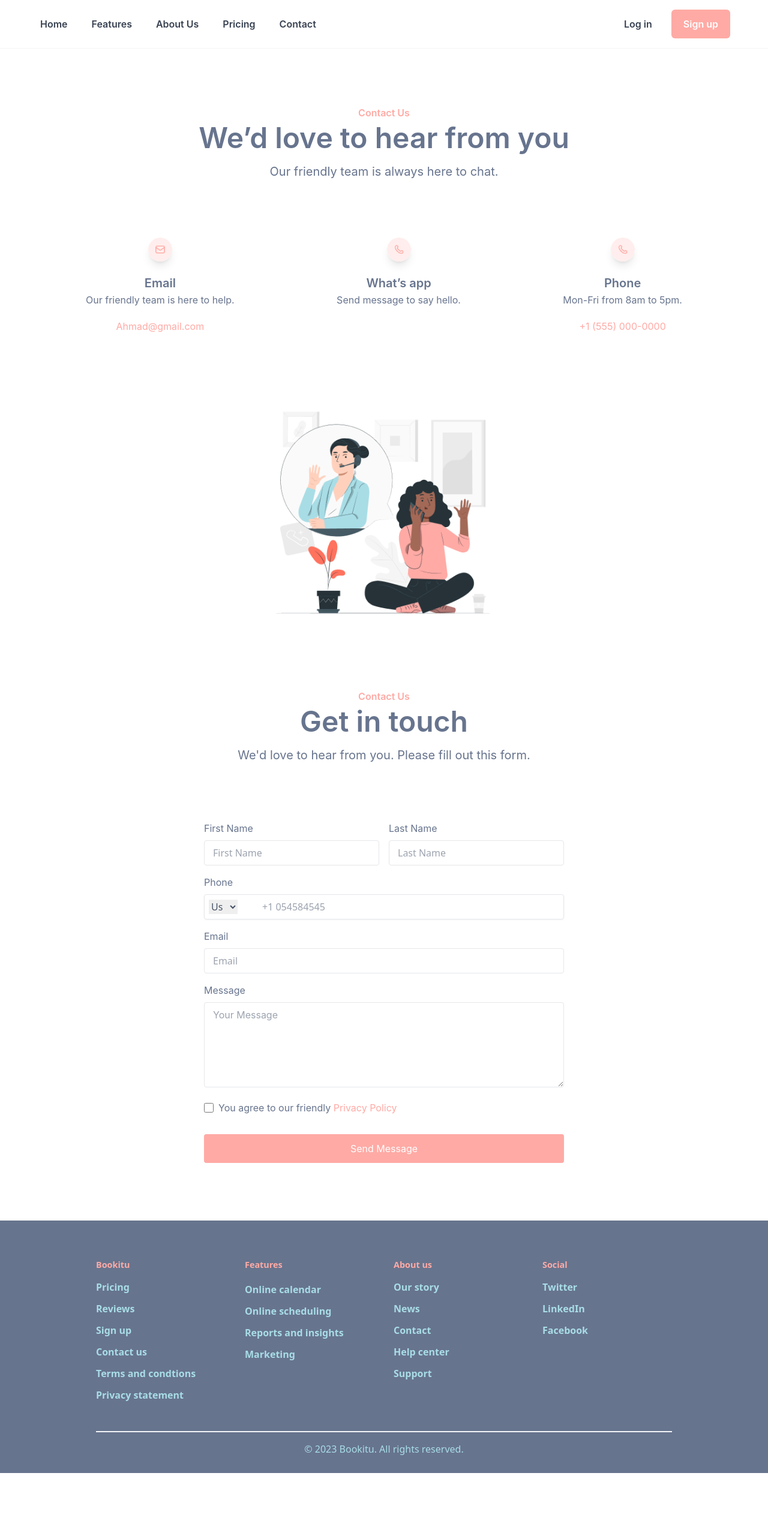
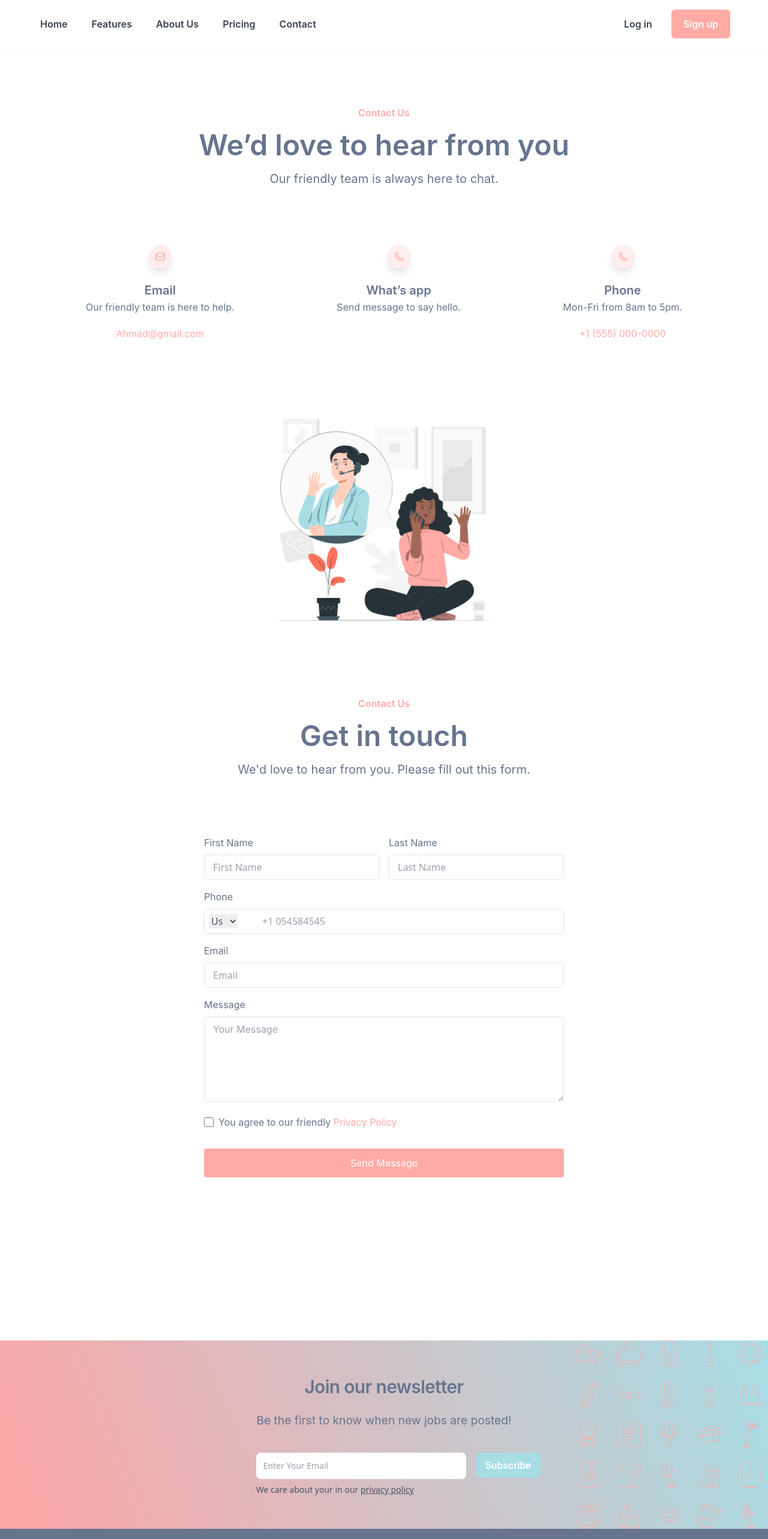
Before and after one commit to babulakterfsd/beautycutie, a Next.js app: page /contact in a window 1280 px wide. Shown: the top 2566 px of the page at 60% size. Before the commit the page ends 2456 px from the top, so only its background shows below. Built offline with nearby package versions, Linux system fonts and the light colour scheme.

Commit message:
slider fixed and navbar fixed

```diff
--- a/src/components/Contact.client.tsx
+++ b/src/components/Contact.client.tsx
@@ -4,6 +4,7 @@ import Phone from '../../public/assets/images/contactphone.png';
 import GetInTouch from '../../public/assets/images/getintouch.png';
 import Email from '../../public/assets/images/pricemailicon.png';
 import ContactForm from './ContactForm';
+import NewsletterFull from './NewsletterFull';
 
 const Contact = () => {
   return (
@@ -16,7 +17,7 @@ const Contact = () => {
                 <p className="text-sm leading-5 lg:text-base lg:leading-6 font-semibold font-inter text-primary text-center">
                   Contact Us
                 </p>
-                <h1 className="text-4xl leading-10 lg:text-5xl lg:leading-[60px] font-semibold font-inter text-center text-cyan">
+                <h1 className="text-4xl leading-10 lg:text-5xl lg:leading-[60px] font-semibold font-inter text-center text-cyan mt-3">
                   We’d love to hear from you
                 </h1>
                 <p className="text-sm leading-7 lg:text-xl lg:leading-7 font-inter font-normal text-center text-cyan mt-3">
@@ -110,6 +111,9 @@ const Contact = () => {
           {/* contact form */}
           <ContactForm />
         </div>
+        <div className="px-4 md:px-0">
+          <NewsletterFull />
+        </div>
       </section>
     </>
   );
--- a/src/components/ContactForm.tsx
+++ b/src/components/ContactForm.tsx
@@ -6,7 +6,7 @@ const ContactForm = () => {
           <p className="text-base leading-6 font-semibold font-inter text-primary text-center">
             Contact Us
           </p>
-          <h1 className="text-4xl leading-10 lg:text-5xl lg:leading-[60px] font-semibold font-inter text-center text-cyan">
+          <h1 className="text-4xl leading-10 lg:text-5xl lg:leading-[60px] font-semibold font-inter text-center text-cyan mt-3">
             Get in touch
           </h1>
           <p className="text-xl leading-7 font-inter font-normal text-center text-cyan mt-3">
--- a/src/components/Navbar.tsx
+++ b/src/components/Navbar.tsx
@@ -12,17 +12,17 @@ const Navbar = () => {
       </div>
       {/* desktop menu */}
       <div className="hidden main-container md:flex items-center justify-between p-4 col-span-12 ">
-        <div className="flex order-2 lg:gap-x-8">
+        <div className="flex order-2 gap-x-4 lg:gap-x-8">
           <button
             aria-label="Login"
             type="button"
-            className={`${Styles.hanimation} font-inter lg:font-semibold lg:leading-[24px]`}
+            className={`${Styles.hanimation} font-inter font-semibold leading-[24px]`}
           >
             Log in
           </button>
           <button
             type="button"
-            className="text-white bg-primary lg:px-5 lg:py-3 lg:rounded-md font-inter font-semibold lg:leading-[24px]"
+            className="text-white bg-primary px-5 py-3 rounded-md font-inter font-semibold leading-[24px]"
           >
             Sign up
           </button>
```
